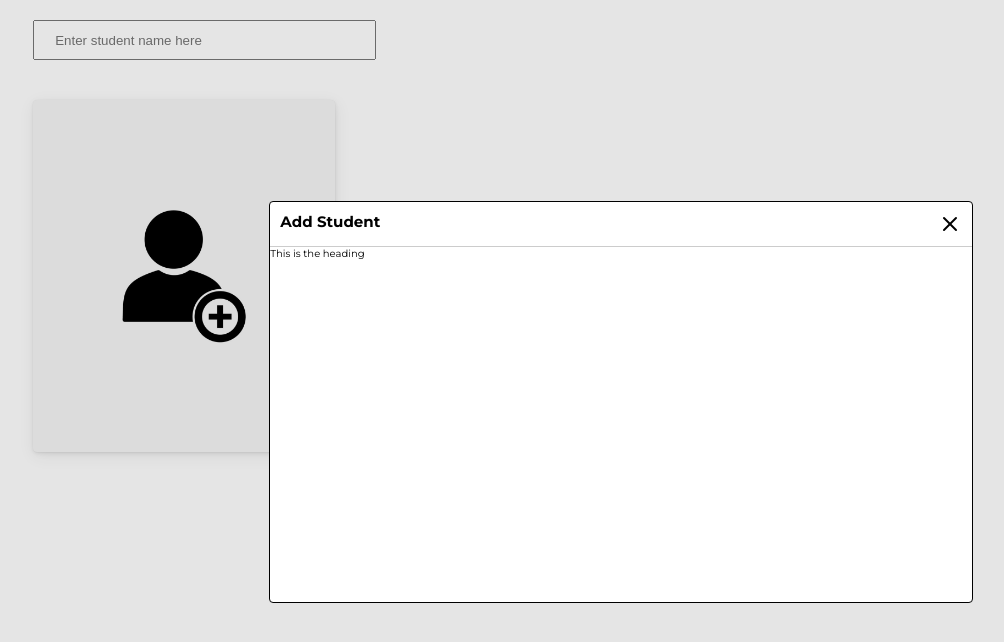
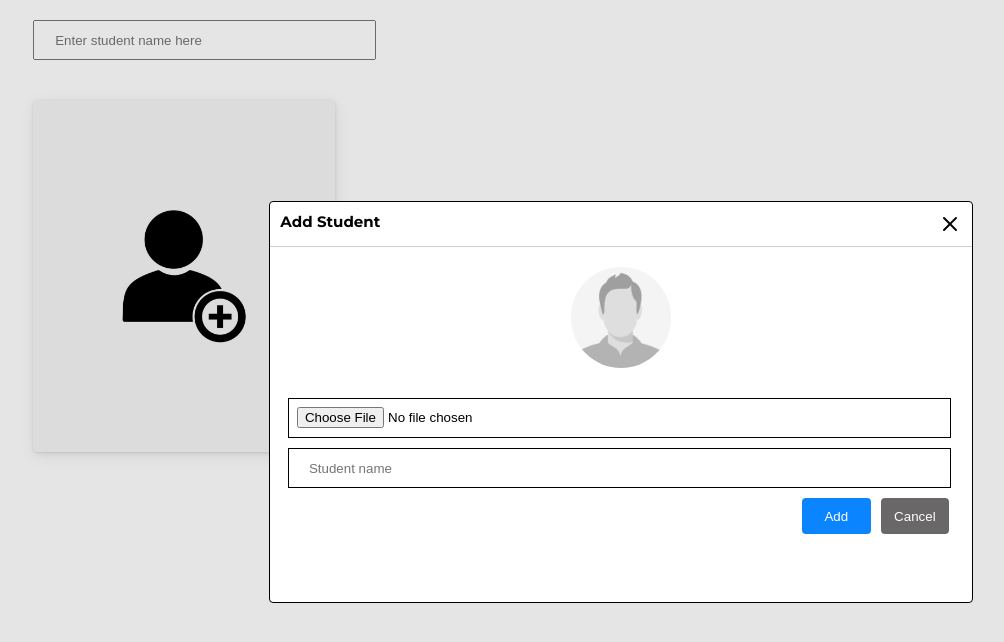
Before and after one commit to zillBoy/school-management, a React (Create React App) app: page / in a window 1280 px wide. Both pictures are taken after a click on the element 202 px from the left and 276 px from the top of the page. Shown: the top 642 px of the page, without its empty margins (19-1023 px from the left). Built offline with nearby package versions, Linux system fonts and the light colour scheme.

Commit message:
Student modal - implemented

```diff
--- a/src/components/Button/Button.jsx
+++ b/src/components/Button/Button.jsx
@@ -1,9 +1,9 @@
 import React from 'react'
 
-const Button = ({ btnText, ...props }) => {
+const Button = ({ className, btnText, ...props }) => {
     return (
         <div className='button__container'>
-            <button className={`button__container-btn button__container-btn--${btnText.toLowerCase()}`} {...props} >{btnText}</button>
+            <button className={`button__container-btn button__container-btn--${btnText.toLowerCase()} button__container-btn--${className}`} {...props} >{btnText}</button>
         </div>
     )
 }
--- a/src/components/Image/Image.jsx
+++ b/src/components/Image/Image.jsx
@@ -1,9 +1,15 @@
 import React from 'react'
+import PlaceholderImage from '../../assets/placeholder.jpeg'
 
 const Image = ({ className='', src }) => {
+
     return (
         <div className='image__container'>
-            <img className={`${className.length !== 0 ? `image__container-${className}` : `image__container-image`}`} src={src} alt='student' />
+            <img
+                className={`${className.length !== 0 ? `image__container-${className}` : `image__container-image`}`}
+                src={src === undefined ? PlaceholderImage : src}
+                alt='student'
+            />
         </div>
     )
 }
--- a/src/components/Modal/Student/Student.jsx
+++ b/src/components/Modal/Student/Student.jsx
@@ -1,11 +1,26 @@
 import React from 'react'
 import ReactDOM from 'react-dom'
+import Button from '../../Button/Button'
+
+import Image from '../../Image/Image'
+import Input from '../../Input/Input'
 import Modal from '../Modal'
 
-const Student = ({ setModal }) => {
+const Student = ({ setModal, student }) => {
+
     return ReactDOM.createPortal((
         <Modal setModal={setModal} heading='Add Student'>
-            <p>This is the heading</p>
+            <Image src={student?.image} />
+            <div className='modal__container-subcontent'>
+                <div className='modal__inputcontiner'>
+                    <Input type='file' className='modalfile'  />
+                    <Input type='text' className='modal' placeholder='Student name' />
+                </div>
+                <div className='modal__buttoncontainer'>
+                    <Button className='modal' btnText='Add' />
+                    <Button className='modal' btnText='Cancel' />
+                </div>
+            </div>
         </Modal>
     ), document.getElementById('modal'))
 }
--- a/src/sass/abstract/_variable.scss
+++ b/src/sass/abstract/_variable.scss
@@ -2,6 +2,7 @@
 
 $gray-color: #ccc;
 $light-gray-color: #F5F5F5;
+$dark-gray-color: rgb(105, 103, 103);
 $white-color: #fff;
 $black-color: #000;
 
--- a/src/sass/components/_button.scss
+++ b/src/sass/components/_button.scss
@@ -15,5 +15,15 @@
         &--subtract {
             background-color: $button-subtract-color;
         }
+
+        &--cancel {
+            background-color: $dark-gray-color;
+        }
+
+        &--modal {
+            width: calc($button-width / 2);
+            height: calc($button-height * 1.2);
+            margin: 0 0.5rem;
+        }
     }
 }
--- a/src/sass/components/_image.scss
+++ b/src/sass/components/_image.scss
@@ -6,6 +6,7 @@
         width: $image-width;
         height: $image-height;
         border-radius: calc($image-width / 2);
+        margin: 2rem 0;
     }
 
     &-addimage {
--- a/src/sass/components/_input.scss
+++ b/src/sass/components/_input.scss
@@ -10,5 +10,19 @@
         &--search {
             width: calc($input-width * 2.5);
         }
+
+        &--modalfile {
+            width: calc($modal-width - 4rem);
+            border: 1px solid $black-color;
+            @include center;
+            padding: 0.8rem;
+        }
+
+        &--modal {
+            width: calc($modal-width - 4rem);
+            border: 1px solid $black-color;
+            @include center;
+        }
+
     }
 }
--- a/src/sass/components/_modal.scss
+++ b/src/sass/components/_modal.scss
@@ -14,6 +14,11 @@
         border-radius: $border-radius;
         border: 1px solid $black-color;
     }
+
+    &-subcontent {
+        margin: 0 auto;
+        width: 95%;
+    }
 }
 
 .modal__header {
@@ -26,3 +31,12 @@
         cursor: pointer;
     }
 }
+
+.modal__inputcontiner {
+
+}
+
+.modal__buttoncontainer {
+    display: flex;
+    justify-content: flex-end;
+}
```
